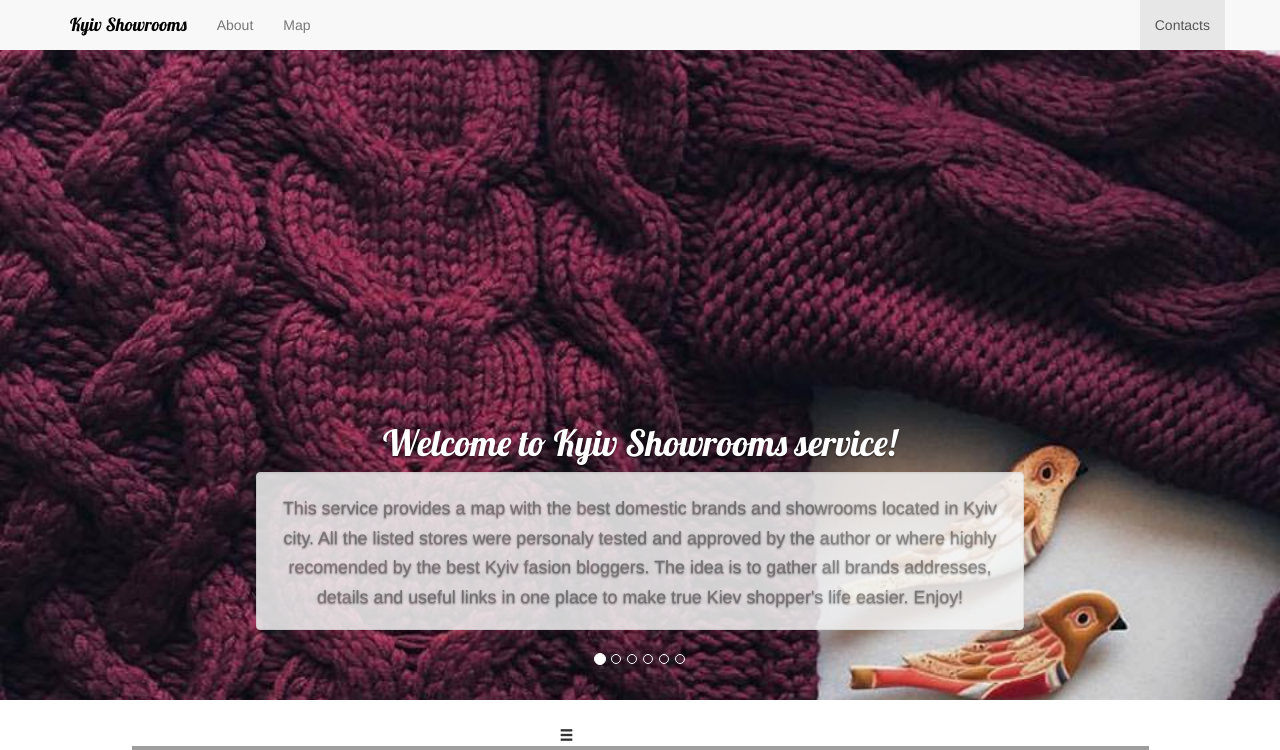
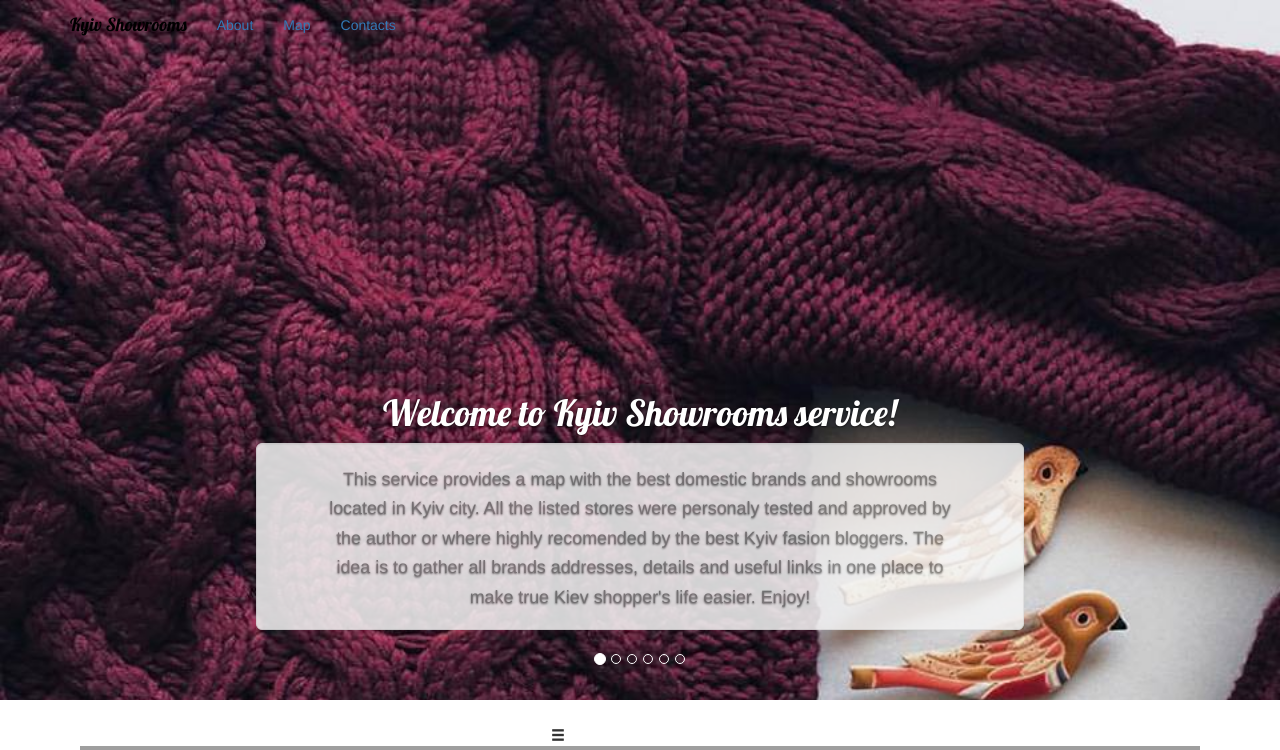
Before and after one commit to MarHelen/Showrooms, a Flask app: page / in a window 1280 px wide. Shown: the top 750 px of the page. Run offline with Flask 2, Linux system fonts and the light colour scheme; data that the repository does not hold is empty; a map, chart or similar area stays blank; some libraries are stand-ins or nearby versions; grey boxes are pictures that could not be loaded.

Commit message:
bootstrap4 main page fixes, showroom info added

```diff
--- a/static/js/main.js
+++ b/static/js/main.js
@@ -4,11 +4,10 @@
 
   function build_list(place, i){
     //map_list content building
-    var Content = '<tr style="margin-bottom:0%; padding-bottom:0%;"><td style="padding-bottom:0px; margin-bottom:0%;">'+
-    '<div class = "panel panel-default" id="'+ i + '"><div class = "panel-heading clickable panel-collapsed" id="panel-header">'+
-    '<h4 class = "panel-title">'+place.title +'</h4><span class="pull-right clickable panel-collapsed" ><i class="glyphicon glyphicon-chevron-down"></i></span></div>'+
-    '<div class="panel-body" style="display: none" >';
-    Content += build_media(place) + '</td></tr>';
+    var Content = '<tr><td><div class = "card" id="'+ i + '"><div class = "card-header clickable panel-collapsed" id="panel-header">'+
+    '<h6 class = "card-header">'+place.title +'</h6><span class="pull-right clickable panel-collapsed" ><i class="glyphicon glyphicon-chevron-down"></i></span></div>'+
+    '<div class="card-block" style="display: none" >';
+    Content += build_media(place) + '</div></div></td></tr>';
 
     //adding new record to the table
     $('#map_list tr:last').after(Content);
@@ -21,20 +20,22 @@
   $(document).on('click', '#panel-header', function(e){
     var $this = $(this);
   if(!$this.hasClass('panel-collapsed')) {
-    $this.parents('.panel').find('.panel-body').slideUp();
+    $this.parents('.card').find('.card-body').slideUp();
     $this.addClass('panel-collapsed');
+    $this.parents('.card').find('.card-block').css('display', 'none');
     $this.find('i').removeClass('glyphicon-chevron-up').addClass('glyphicon-chevron-down');
     //getting a number of appropriate marker
-    var panel_id = $this.parents('.panel').attr('id');
+    var panel_id = $this.parents('.card').attr('id');
     marker_animation(panel_id);
 
   } else {
-    $this.parents('.panel').find('.panel-body').slideDown();
+    $this.parents('.card').find('.card-body').slideDown();
     $this.removeClass('panel-collapsed');
+    $this.parents('.card').find('.card-block').css('display', 'block');
     $this.find('i').removeClass('glyphicon-chevron-down').addClass('glyphicon-chevron-up');
 
     //getting a number of appropriate marker
-    var panel_id = $this.parents('.panel').attr('id');
+    var panel_id = $this.parents('.card').attr('id');
     marker_animation(panel_id);
 
   }
--- a/static/js/map.js
+++ b/static/js/map.js
@@ -3,7 +3,7 @@
 
     var map;
     var markers = [];
-    var Kiev_center = {lat: 50.45, lng: 30.52};
+    var center = {lat: 50.45, lng: 30.52};
     var LastinfoWindow;
 
     //var bounds = new google.maps.LatLngBounds();
@@ -13,9 +13,9 @@
         var styledMap = new google.maps.StyledMapType(stylesArray_2, {name: "Styled Map"});
 
         var mapOptions = {
-          zoom: 12,
+          zoom: 13,
           mapTypeId: 'roadmap',
-          center: new google.maps.LatLng(Kiev_center),
+          center: new google.maps.LatLng(center),
           mapTypeControlOptions: { mapTypeIds: [google.maps.MapTypeId.ROADMAP, 'map_style']
           }
         };
@@ -59,7 +59,12 @@
           //map.fitBounds(bounds);
         };
 
+var place_added_amount = 0;
+
   function placeMarker(place){
+
+    change_center(place.location_lat, place.location_lng);
+
 
     //customizing an icon image to make it compatible for pin
     var image = {
@@ -78,6 +83,7 @@
                 icon: image
     });
 
+    map.setCenter(new google.maps.LatLng(center));
 
 
     //bounds.extend(position);
@@ -109,6 +115,12 @@
         LastinfoWindow = infoWindow;
 
     });
+
+    function change_center(lat, lng){
+    	center.lat = (center.lat * place_added_amount + lat) / (place_added_amount + 1);
+    	center.lng = (center.lng * place_added_amount + lng) / (place_added_amount + 1);
+    	place_added_amount++;
+    }
 
 
     //add marker to markers array to make it accessible later
--- a/templates/index.html
+++ b/templates/index.html
@@ -3,7 +3,8 @@
   <head>
     <meta name="viewport" content="initial-scale=1.0, user-scalable=no">
     <meta charset="utf-8">
-    <link rel="stylesheet" href="https://maxcdn.bootstrapcdn.com/bootstrap/3.3.7/css/bootstrap.min.css">
+    <link rel="stylesheet" href="https://maxcdn.bootstrapcdn.com/bootstrap/4.0.0-alpha.5/css/bootstrap.min.css">
+    <!--link rel="stylesheet" href="https://maxcdn.bootstrapcdn.com/bootstrap/3.3.7/css/bootstrap.min.css"-->
     <link href='http://fonts.googleapis.com/css?family=Lobster' rel='stylesheet'  type='text/css'>
     <link href="https://fonts.googleapis.com/css?family=Pacifico" rel="stylesheet">
     <script src="//ajax.googleapis.com/ajax/libs/jquery/1/jquery.min.js"></script>
@@ -55,61 +56,57 @@
 
       <div class="carousel-inner" role="listbox" style="width:100%;height:700px; no-repeat left center; background-size: cover;">
         <div class="carousel-caption" >
-           <h1 style="font-family: 'Lobster';">Welcome to Kyiv Showrooms service! </h1><p class="lead well"><small>This service provides a map with the best domestic brands and showrooms located in Kyiv city. All the listed stores were personaly tested and approved by the author or where highly recomended by the best Kyiv fasion bloggers. The idea is to gather all brands addresses, details and useful links in one place to make true Kiev shopper's life easier. Enjoy! </small></p>
+           <h1 style="font-family: 'Lobster';">Welcome to Kyiv Showrooms service! </h1><p class="lead well jumbotron bg-faded"><small>This service provides a map with the best domestic brands and showrooms located in Kyiv city. All the listed stores were personaly tested and approved by the author or where highly recomended by the best Kyiv fasion bloggers. The idea is to gather all brands addresses, details and useful links in one place to make true Kiev shopper's life easier. Enjoy! </small></p>
         </div>
-        <div class="item active">
+        <div class="carousel-item active">
           <img src="/static/base.jpg" alt="" class="img-responsive" style="width:100%;height:100%">
         </div>
-        <div class="item">
+        <div class="carousel-item">
             <img src="/static/1.jpg" alt="" class="img-responsive" style="width:100%;height:100%">
         </div>
-        <div class="item">
+        <div class="carousel-item">
           <img src="/static/2.jpg" alt="" class="img-responsive" style="width:100%;height:100%;">
         </div>
-        <div class="item">
+        <div class="carousel-item">
           <img src="/static/3.jpg" alt="" class="img-responsive" style="width:100%;height:100%">
         </div>
-        <div class="item">
+        <div class="carousel-item">
           <img src="/static/4.jpg" alt="" class="img-responsive" style="width:100%;">
         </div>
-        <div class="item">
+        <div class="carousel-item">
           <img src="/static/5.jpg" alt="" class="img-responsive" style="width:100%;">
         </div>
     </div>
     </div>
     </div>
 
+    <!--Navigation bar -->
+    <nav class="navbar navbar-light bg-faded navbar-fixed-top"  style="/*background: transparent;*/ border: none; color: black;">
+      <div class="container">
 
-    <nav class="navbar navbar-default navbar-fixed-top" style="/*background: transparent;*/ border: none; color: black;">
-      <div class="container">
-        <div class="navbar-header">
-          <button type="button" class="navbar-toggle" data-toggle="collapse" data-target="#myNavbar">
+          <!--button type="button" class="navbar-toggle" data-toggle="collapse" data-target="#myNavbar">
             <span class="icon-bar"></span>
             <span class="icon-bar"></span>
             <span class="icon-bar"></span>
-          </button>
+          </button-->
           <a class="navbar-brand" href="/" style="color:black; font-family: 'Lobster';">Kyiv Showrooms</a>
-        </div>
-        <div class="collapse navbar-collapse" id="myNavbar">
+
+        <!--div class="collapse navbar-collapse" id="myNavbar"-->
           <ul class="nav navbar-nav">
-            <li class="active" ><a href="#section1">About</a></li>
-            <li><a href="#map">Map</a></li>
-          </ul>
-          <ul class="nav navbar-nav navbar-right">
-            <li><a href="#footer">Contacts</a></li>
+            <li class="nav-item active" ><a href="#section1" class="nav-link">About</a></li>
+            <li class="nav-item"><a href="#map" class="nav-link">Map</a></li>
+            <li class="nav-item float-lg-right"><a href="#footer" class="nav-link">Contacts</a></li>
           </ul>
         </div>
-      </div>
     </nav>
 
 
-
-  <div class ="container-fluid" style="height:650px; overflow-y: scroll; margin-top:2%; margin-bottom: 2%;">
+  <div class ="container" style="height:650px; overflow-y: scroll; margin-top:2%; margin-bottom: 2%;">
   <div class="row">
-  <div class="col-md-10 col-md-offset-1" >
-
-    <div class="col-md-5 col-sm-5 list-panel wrapper" id="wrapper" style="max-height:650px; overflow-y: scroll;">
-      <table class="table table-hover" id="map_list" style="/*height:650px;*/ overflow: scroll; border:none;">
+  <div class="col-md-12 col-lg-12 col-sm-12" >
+    <!--Table-->
+    <div class="col-md-5 col-sm-5 col-lg-5 list-panel wrapper" id="wrapper" style="max-height:650px; overflow-y: scroll;">
+      <table class="table" id="map_list" style="/*height:650px;*/ overflow: scroll; border:none;">
         <thead>
           <tr>
           </tr>
@@ -121,11 +118,12 @@
       </table>
     </div>
 
-    <div class="col-md-1 col-sm-1" style="width: 20px;padding-right:0;">
+    <div class="col-md-1 col-sm-1 col-lg-1" style="width: 20px;padding-right:0;">
       <span class=" clickable pull-right" aria-hidden="false"  id="list-collapse"><i  class="glyphicon click glyphicon-menu-hamburger" ></i></span>
     </div>
 
-    <div сlass="col-md-5 col-sm-5 map">
+    <!--Map-->
+    <div сlass="col-md-6 col-sm-6 col-lg-6 map">
       <div  class="google-map-canvas" id="map"  style=" height:650px; border-width:10px; /*margin: auto;padding-top:2%;max-width: none;"></div>
     </div>
 
@@ -134,7 +132,7 @@
   </div>
 
   <footer >
-  <div id="footer" style="border: 2px solid #fff; margin-top: 20;padding-bottom:0px; margin-bottom: 0px;" class="well">
+  <div id="footer" style="border: 2px solid #fff; margin-top: 20;padding-bottom:0px; margin-bottom: 0px;" class="bg-faded well">
     <div class="row">
       <div class="container">
         <div class="media">
@@ -175,6 +173,11 @@
         <script src='/static/js/map.js'></script>
         <script src='/static/js/main.js'></script>
     <script>window.jQuery || document.write('<script src="{{url_for('static', filename='jquery.js') }}">\x3C/script>')</script>
-    <script src="https://maxcdn.bootstrapcdn.com/bootstrap/3.3.7/js/bootstrap.min.js"></script>
+
+    <!--Bootstrap4-->
+    <script src="https://cdnjs.cloudflare.com/ajax/libs/tether/1.3.7/js/tether.min.js" integrity="sha384-XTs3FgkjiBgo8qjEjBk0tGmf3wPrWtA6coPfQDfFEY8AnYJwjalXCiosYRBIBZX8" crossorigin="anonymous"></script>
+    <script src="https://maxcdn.bootstrapcdn.com/bootstrap/4.0.0-alpha.5/js/bootstrap.min.js"></script>
+
+    <!--script src="https://maxcdn.bootstrapcdn.com/bootstrap/3.3.7/js/bootstrap.min.js"></script-->
   </body>
 </html>
```
Also changed, not shown: sql_declarative.py (+6 -1 lines), static/css/details.css (added, +69 -0 lines), static/js/details.js (+92 -4 lines), static/js/translate.js (deleted, +0 -32 lines), templates/details.html (+59 -136 lines).
